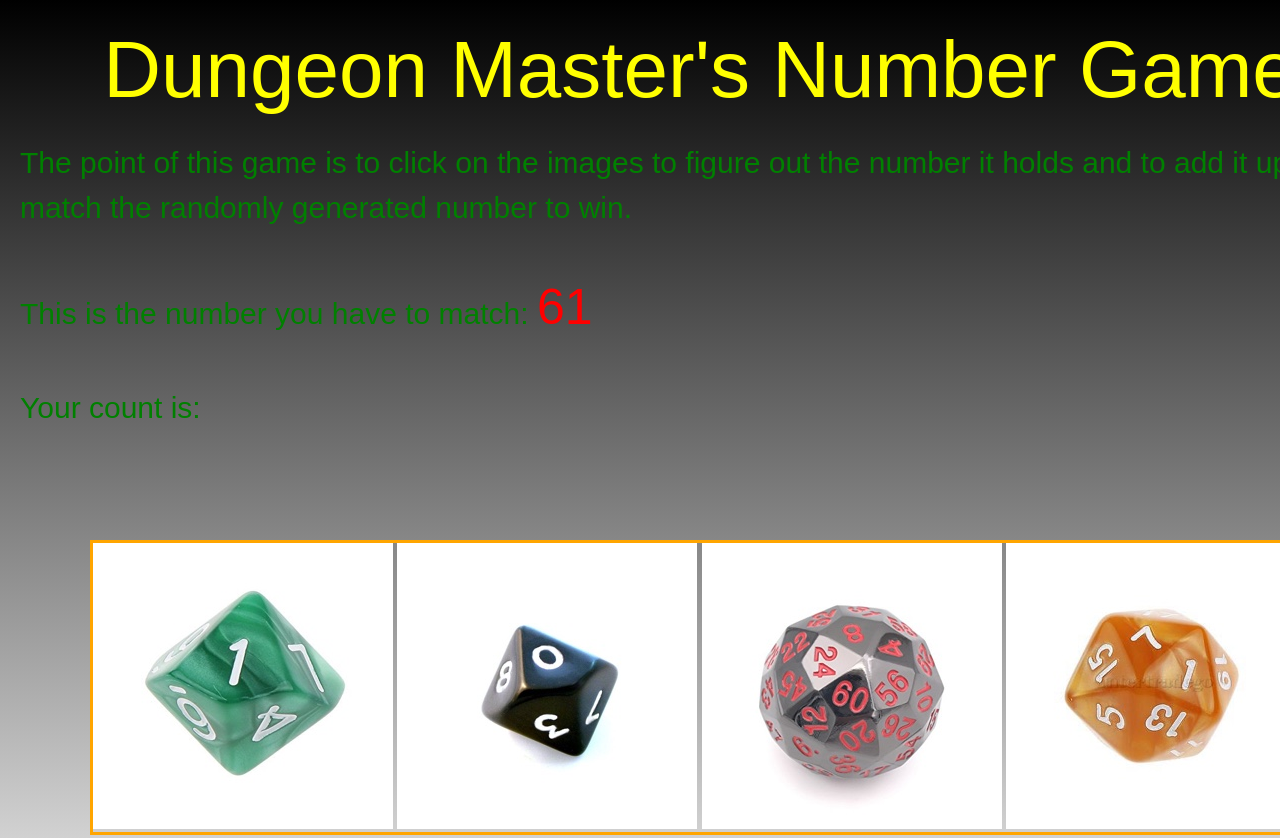
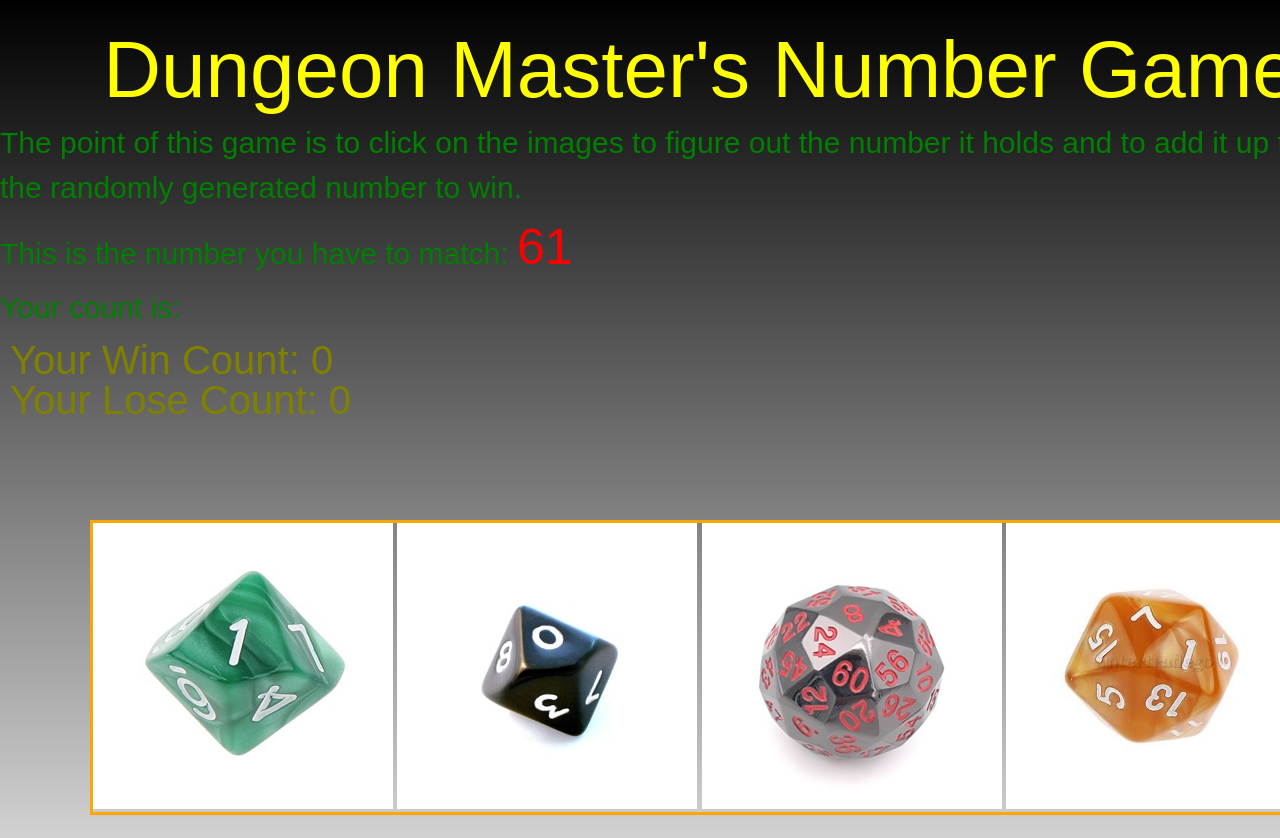
Before and after one commit to wewert/week-4-game, a plain HTML site: page index.html in a window 1280 px wide. Shown: the top 838 px of the page. Drawn offline with nearby package versions, Linux system fonts and the light colour scheme.

Commit message:
refactoring

```diff
--- a/assets/css/styles.css
+++ b/assets/css/styles.css
@@ -19,14 +19,13 @@ h1 {
 h2 {
   font-size: 30px;
   color: green;
-  padding: 20px;
   line-height: 1.5;
 }
 
 h3 {
   font-size: 40px;
   color: olive;
-  padding: 20px;
+  padding: 10px;
 }
 
 #randnum {
--- a/index.html
+++ b/index.html
@@ -28,14 +28,6 @@
     </h2>
   </div>
 
-</div>
-  <div class="images">
-    <img src="assets/images/one.jpg" class=image1 id="one" alt="First Dice">
-    <img src="assets/images/two.jpg" class=image2 id="two" alt="Second Dice">
-    <img src="assets/images/three.jpg" class=image3 id="three" alt="Third Dice">
-    <img src="assets/images/four.jpg" class=image4 id="four" alt="Forth Dice">
-  </div>
-
   <div class="winAndLose">
     <h3>Your Win Count:
       <span id="winnings"></span>
@@ -44,6 +36,15 @@
     <span id="losings"></span>
   </h3>
 
+  <div class="images">
+    <img src="assets/images/one.jpg" class=image1 id="one" alt="First Dice">
+    <img src="assets/images/two.jpg" class=image2 id="two" alt="Second Dice">
+    <img src="assets/images/three.jpg" class=image3 id="three" alt="Third Dice">
+    <img src="assets/images/four.jpg" class=image4 id="four" alt="Forth Dice">
+  </div>
+
+  </div>
+
   <script src="https://cdnjs.cloudflare.com/ajax/libs/jquery/3.2.1/jquery.min.js"></script>
   <script type="text/javascript" src="assets/javascript/game.js"></script>
 </body>
```
